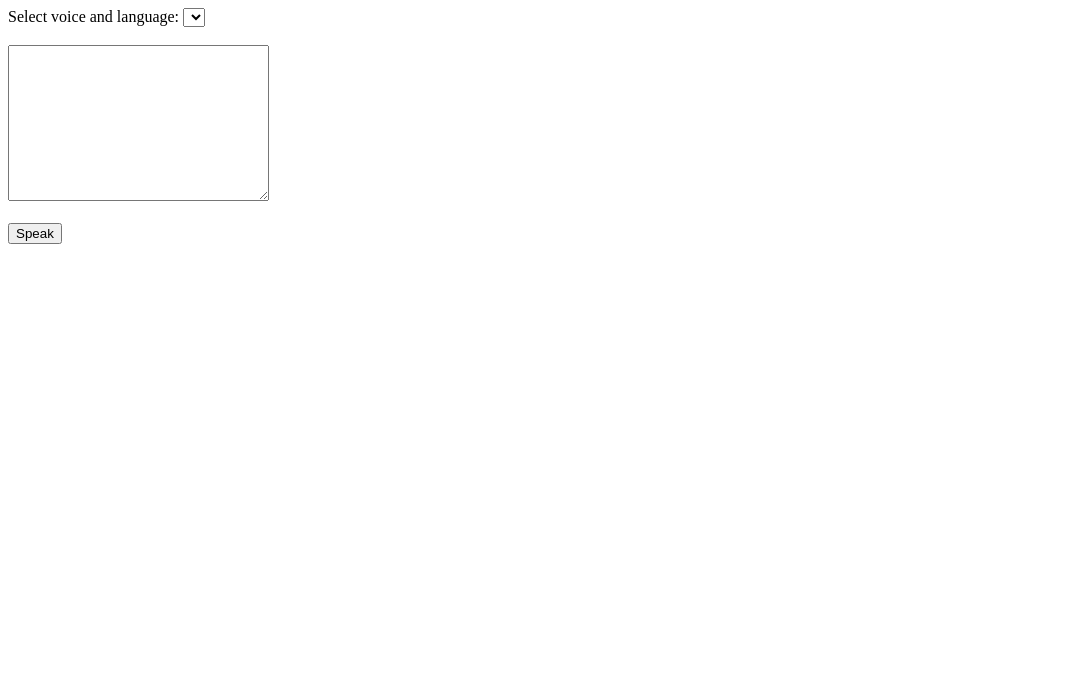
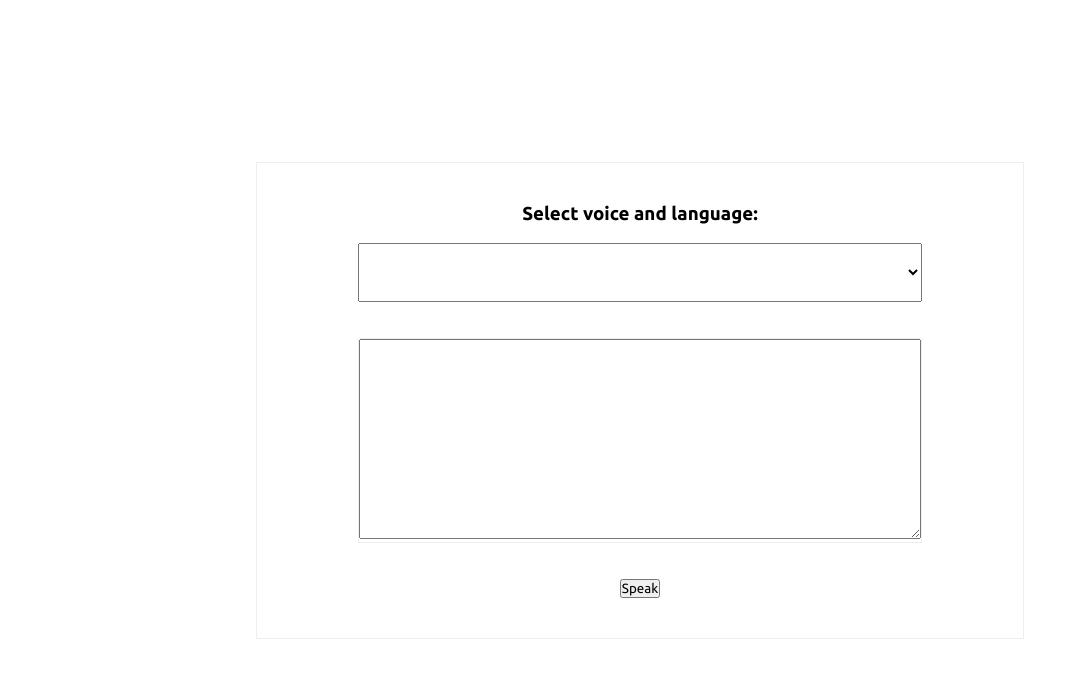
Before and after one commit to Odilboyev/Text-to-Speech, a plain HTML site: page index.html in a window 1280 px wide. Shown: the whole page, without its empty margins (0-1079 px from the left). Drawn offline with Linux system fonts and the light colour scheme.

Commit message:
added some styles

```diff
--- a/index.html
+++ b/index.html
@@ -1,18 +1,29 @@
 <!DOCTYPE html>
 <html lang="en">
+
 <head>
     <meta charset="UTF-8">
     <meta http-equiv="X-UA-Compatible" content="IE=edge">
     <meta name="viewport" content="width=device-width, initial-scale=1.0">
     <title>Document</title>
     <link rel="stylesheet" href="./styles/style.css">
+    <!-- CSS only
+    <link href="https://cdn.jsdelivr.net/npm/bootstrap@5.0.2/dist/css/bootstrap.min.css" rel="stylesheet"
+        integrity="sha384-EVSTQN3/azprG1Anm3QDgpJLIm9Nao0Yz1ztcQTwFspd3yD65VohhpuuCOmLASjC" crossorigin="anonymous"> -->
 </head>
+
 <body>
 
-    Select voice and language:
+    <div class="wrapper">
+        <div class="container">
+                <h3> Select voice and language:</h3> <br>
                 <select id="voiceList"></select>
                 <br><br>
-    <textarea name="" id="txtSpeech" cols="30" rows="10"></textarea>
+                <div class="input-container">
+                    <textarea id="txtSpeech"></textarea>
+                </div>
+                  <div style="clear: both;"></div>
+
                 <br><br>
 
                 <button id="btnSpeak" class=''>
@@ -22,6 +33,14 @@
                 <button id="pause" class="d-none">pause</button>
                 <button id="resume" class="d-none">resume</button>
 
+        </div>
+    </div>
+
     <script src="./main.js"></script>
+    <!-- JavaScript Bundle with Popper -->
+    <!-- <script src="https://cdn.jsdelivr.net/npm/bootstrap@5.0.2/dist/js/bootstrap.bundle.min.js"
+        integrity="sha384-MrcW6ZMFYlzcLA8Nl+NtUVF0sA7MsXsP1UyJoMp4YLEuNSfAP+JcXn/tWtIaxVXM" crossorigin="anonymous">
+    </script> -->
 </body>
+
 </html>
--- a/styles/style.scss
+++ b/styles/style.scss
@@ -1,3 +1,49 @@
+@import url('https://fonts.googleapis.com/css2?family=Ubuntu:wght@300;400;500;700&display=swap');
+
+* {
+    margin: 0;
+    padding: 0;
+    box-sizing: border-box;
+    font-family: 'Ubuntu', sans-serif;
+    outline: none;
+}
 .d-none{
     display: none;
 }
+
+.wrapper {
+    width: 100vw;
+    min-height: 100vh;
+    display: flex;
+    justify-content: center;
+    align-items: center;
+
+    .container {
+        width: 60%;
+        padding:40px 30px;
+        border: 1px solid #eee;
+        text-align: center;
+        display: flex;
+        justify-content: center;
+        align-items: center;
+        flex-direction: column;
+
+        .input-container{
+            width: 80% !important;
+            min-height: 200px !important;
+            border: 1px solid #eee;
+            textarea{
+                width: 100%;
+                max-width: 100% !important;
+                height: 200px;
+                max-height: 100%;
+            }
+        }
+
+        select{
+            width: 80%;
+            padding: 20px ;
+        }
+
+    }
+}
```
Also changed, not shown: styles/style.css, 1 other file. Lines whose indentation alone changed are shown as unchanged.
